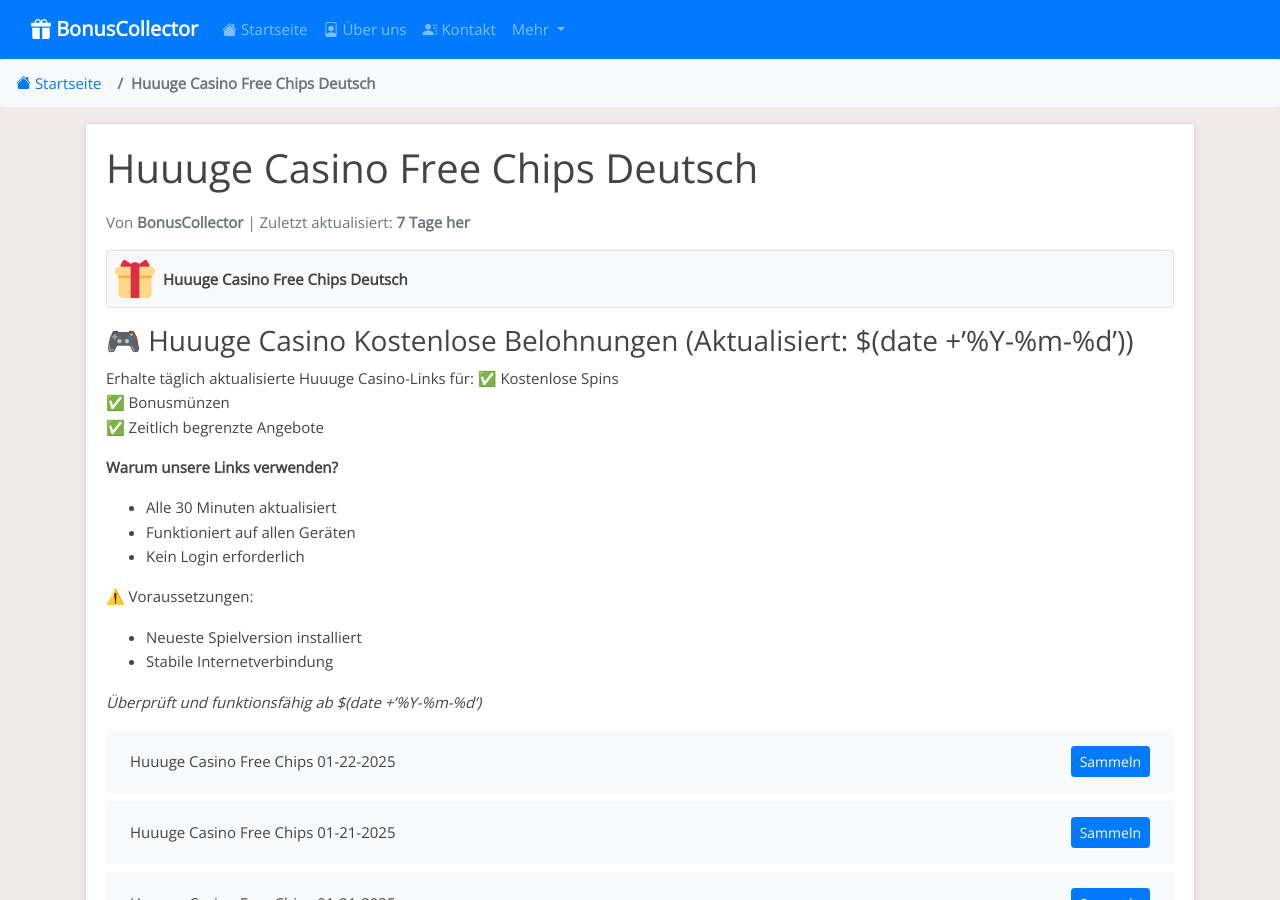
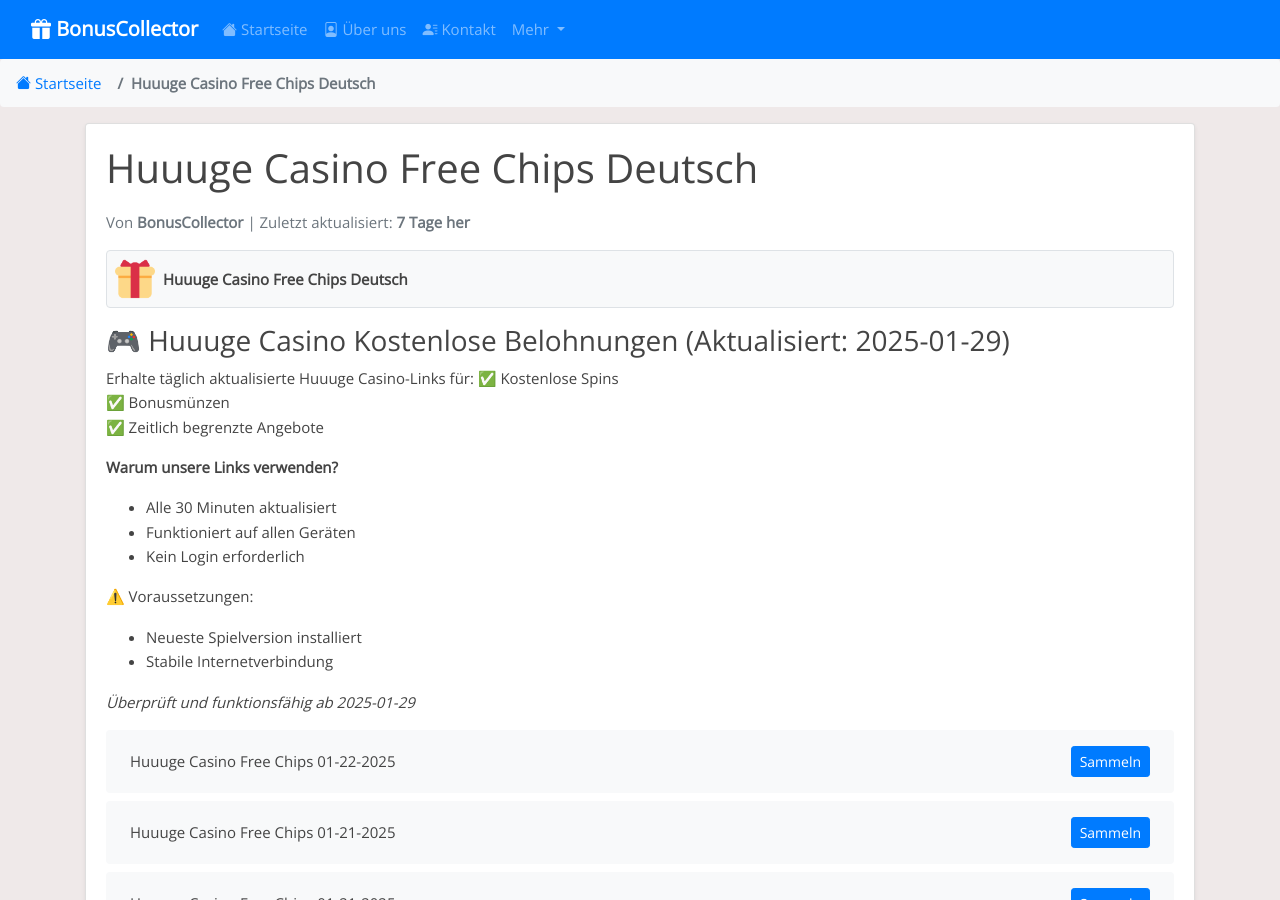
Before and after one commit to Prollad99/bs-de, a Jekyll site: the page built from _posts/2025-01-19-huuuge-casino.md, in a window 1280 px wide and 900 px high. Built offline with Jekyll 4.4.1, drawn with Linux system fonts in a browser that asks for light colours.

Commit message:
Update huuuge-casino content for 2025-01-29

```diff
--- a/_includes/huuuge-casino_post.html
+++ b/_includes/huuuge-casino_post.html
@@ -1,4 +1,4 @@
-### 🎮 Huuuge Casino Kostenlose Belohnungen (Aktualisiert: $(date +'%Y-%m-%d'))
+### 🎮 Huuuge Casino Kostenlose Belohnungen (Aktualisiert: 2025-01-29)
 
 Erhalte täglich aktualisierte Huuuge Casino-Links für:
 ✅ Kostenlose Spins
@@ -14,4 +14,4 @@
 - Neueste Spielversion installiert
 - Stabile Internetverbindung
 
-*Überprüft und funktionsfähig ab $(date +'%Y-%m-%d')*
+*Überprüft und funktionsfähig ab 2025-01-29*
```
